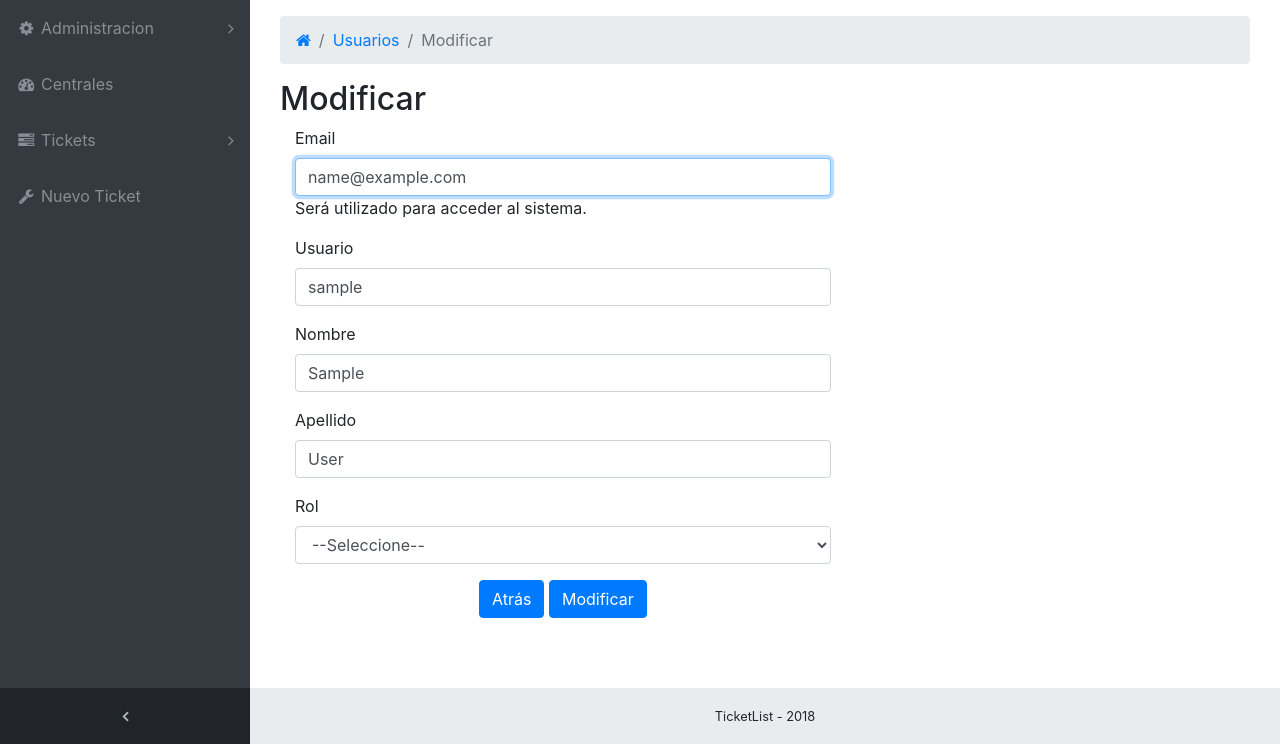
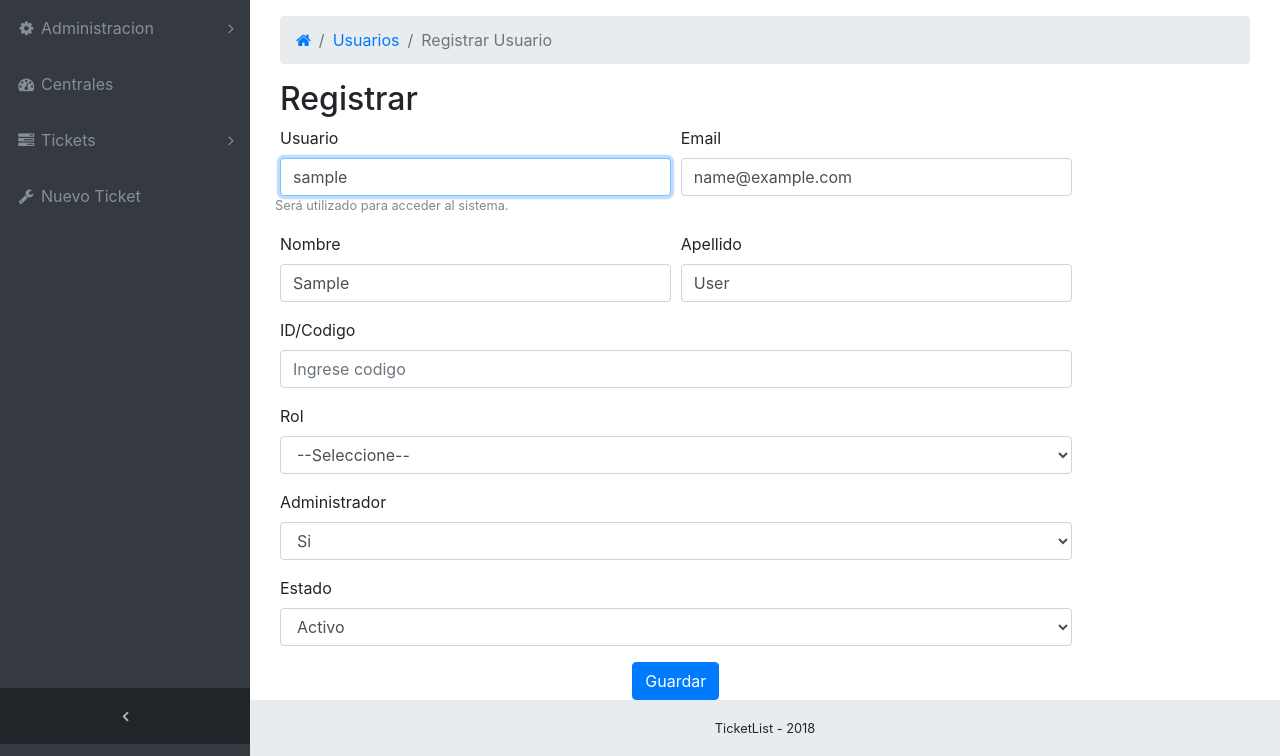
Before and after one commit to desarrollapy/ticketList, a Django app: page /usuario/detallar/1 in a window 1280 px wide. Shown: the part 56-812 px from the top of the page. Run offline with Django 3.2, Linux system fonts and the light colour scheme; the visitor is signed in with stand-in values (Sample User, id 1); data comes from the database, SQL or seed files in the repository; data that the repository does not hold is empty; some libraries are stand-ins or nearby versions.

Commit message:
Fix: Edicion de usuario

```diff
--- a/templates/UserRegistrar.html
+++ b/templates/UserRegistrar.html
@@ -45,7 +45,7 @@
                             </div>
                         </div>
 
-                        <!--Campo Password-->
+                        {% if titulo != 'Modificar' %}<!--Campo Password-->
                         <div class="form-group">
                             <div class="form-row">
                                 <div class="col-md-6">
@@ -64,6 +64,7 @@
                                 <small style="color: #80898f">Utilice al menos 8 caracteres alfanuméricos.</small>
                             </div>
                         </div>
+                        {% endif %}
 
                         <!--Campo Nombre-->
                         <div class="form-group">
@@ -71,14 +72,14 @@
                                 <div class="col-md-6">
                                     <label>Nombre</label>
                                     <input class="form-control" type="text" id="Nombre" placeholder="Carlos" name="Nombre"
-                                           value="{{ usuario.nombre }}" required>
+                                           value="{{ usuario.first_name }}" required>
                                 </div>
                                 <!--Campo Apellido-->
                                 <div class="col-md-6">
                                     <label>Apellido</label>
                                     <input class="form-control" type="text" id="Apellido" placeholder="Lopez"
                                            name="Apellido"
-                                           value="{{ usuario.apellido }}" required>
+                                           value="{{ usuario.last_name }}" required>
                                 </div>
                             </div>
                         </div>
@@ -87,7 +88,7 @@
                         <div class="form-group">
                             <label>ID/Codigo</label>
                                     <input class="form-control" type="text" id="codigo" placeholder="Ingrese codigo"
-                                       name="codigo">
+                                       name="codigo" value="{{ persona.codigo }}">
                         </div>
 
 
@@ -97,7 +98,8 @@
                             <select class="form-control" name="rol">
                                 <option value="">--Seleccione--</option>
                                 {% for rol in roles %}
-                                    <option value="{{ rol.id }}">{{ rol.name }}</option>
+                                    <option value="{{ rol.id }}"
+                                            {% if rol.id == rolRegistrado.id %} selected {% endif %}>{{ rol.name }}</option>
                                 {% endfor %}
                             </select>
                         </div>
@@ -108,27 +110,28 @@
                                 <label>Administrador</label>
                                 <select class="form-control" name="Administrador">
                                     <option value="">--Seleccione--</option>
-                                    <option value="True">Si</option>
-                                    <option value="False">No</option>
+                                    <option value="True"
+                                            {% if usuario.is_superuser == True %} selected {% endif %}>Si</option>
+                                    <option value="False"
+                                            {% if usuario.is_superuser == False %} selected {% endif %}>No</option>
                                 </select>
                             </div>
                         </div>
-
-                        {% if action %}
                         <!--Campo Estado-->
                         <div class="form-group">
                             <label>Estado</label>
                             <select class="form-control" name="Estado">
                                 <option value="">--Seleccione--</option>
-                                    <option value="True">Activo</option>
-                                    <option value="False">Inactivo</option>
+                                <option value="True"
+                                {% if usuario.is_active == True %} selected {% endif %}>Activo</option>
+                                <option value="False"
+                                {% if usuario.is_active == False %} selected {% endif %}>Inactivo</option>
                             </select>
                         </div>
-                        {% endif %}
 
                         <!--Botón Registrar-->
                         <div style="text-align: center">
-                            <button type="submit" class="btn btn-primary">Registrar</button>
+                            <button type="submit" class="btn btn-primary">Guardar</button>
                         </div>
                     </form>
                 </div>
--- a/ticket/views.py
+++ b/ticket/views.py
@@ -435,26 +435,23 @@ def UserDetallar(request, id):
         UserRegistrado = User.objects.get(id=id)
         roles = Group.objects.all()
         rolRegistrado = UserRegistrado.groups.all()
+        persona = Persona.objects.filter(usuario=UserRegistrado)
+        persona = persona.first();
         if(rolRegistrado.count() > 0 ):
             rolRegistrado = rolRegistrado[0]
         else :
             rolRegistrado = {}
 
-        context = {'Email': UserRegistrado.email,
-                   'Usuario': UserRegistrado.username,
-                   'Password': UserRegistrado.password,
-                   'Nombre': UserRegistrado.first_name,
-                   'Apellido': UserRegistrado.last_name,
-                   'Administrador': UserRegistrado.is_superuser,
-                   'Estado': UserRegistrado.is_active,
+        context = {'usuario': UserRegistrado,
                    'ID': UserRegistrado.id,
                    'action': '/usuario/actualizar/' + id,
                    'titulo': 'Modificar',
+                   'persona':persona,
                    'roles':roles,
                    'rolRegistrado': rolRegistrado,
                    }
 
-        return render(request, 'UserDetallar.html', context)
+        return render(request, 'UserRegistrar.html', context)
     else:
         data = {
             'error': 'detallar Users'
@@ -472,32 +469,28 @@ def UserActualizar(request, id):
     if (currentUser.is_superuser):
 
         UserRegistrado = User.objects.get(id=id)
-
+        persona = Persona.objects.filter(usuario=UserRegistrado)
+        persona = persona.first();
         if request.method == "POST":
             form = RegistrarUserForm(request.POST)
             print form.errors
-            if form.is_valid():
-                UserRegistrado.email = form.cleaned_data['Email'].lower()
-                UserRegistrado.username = form.cleaned_data['Usuario'].lower()
-                UserRegistrado.nombre = form.cleaned_data['Nombre']
-                UserRegistrado.apellido = form.cleaned_data['Apellido']
-                UserRegistrado.is_superuser = form.cleaned_data['Administrador']
-                UserRegistrado.is_active = form.cleaned_data['Estado']
-                UserRegistrado.groups.clear()
-                rol = Group.objects.get(id=request.POST['rol'])
-                UserRegistrado.groups.add(rol)
+            UserRegistrado.email = form.cleaned_data['Email'].lower()
+            UserRegistrado.username = form.cleaned_data['Usuario'].lower()
+            UserRegistrado.nombre = form.cleaned_data['Nombre']
+            UserRegistrado.apellido = form.cleaned_data['Apellido']
+            UserRegistrado.is_superuser = form.cleaned_data['Administrador']
+            UserRegistrado.is_active = form.cleaned_data['Estado']
+            persona.codigo = form.cleaned_data['codigo']
+
+            UserRegistrado.groups.clear()
+            rol = Group.objects.get(id=request.POST['rol'])
+            UserRegistrado.groups.add(rol)
+
             try:
 
                 UserRegistrado.save()
-
+                persona.save();
                 messages.add_message(request, messages.SUCCESS, 'User modificado.')
-                context = {'Email': UserRegistrado.email,
-                           'User': UserRegistrado.username,
-                           'Nombre': UserRegistrado.nombre,
-                           'Apellido': UserRegistrado.apellido,
-                           'Administrador': UserRegistrado.is_superuser,
-                           'Estado': UserRegistrado.is_active,
-                           }
                 return HttpResponseRedirect('/usuario/detallar/' + id)
                 # return render(request, 'UserDetallar.html', context)
 
```
Lines whose indentation alone changed are shown as unchanged.
